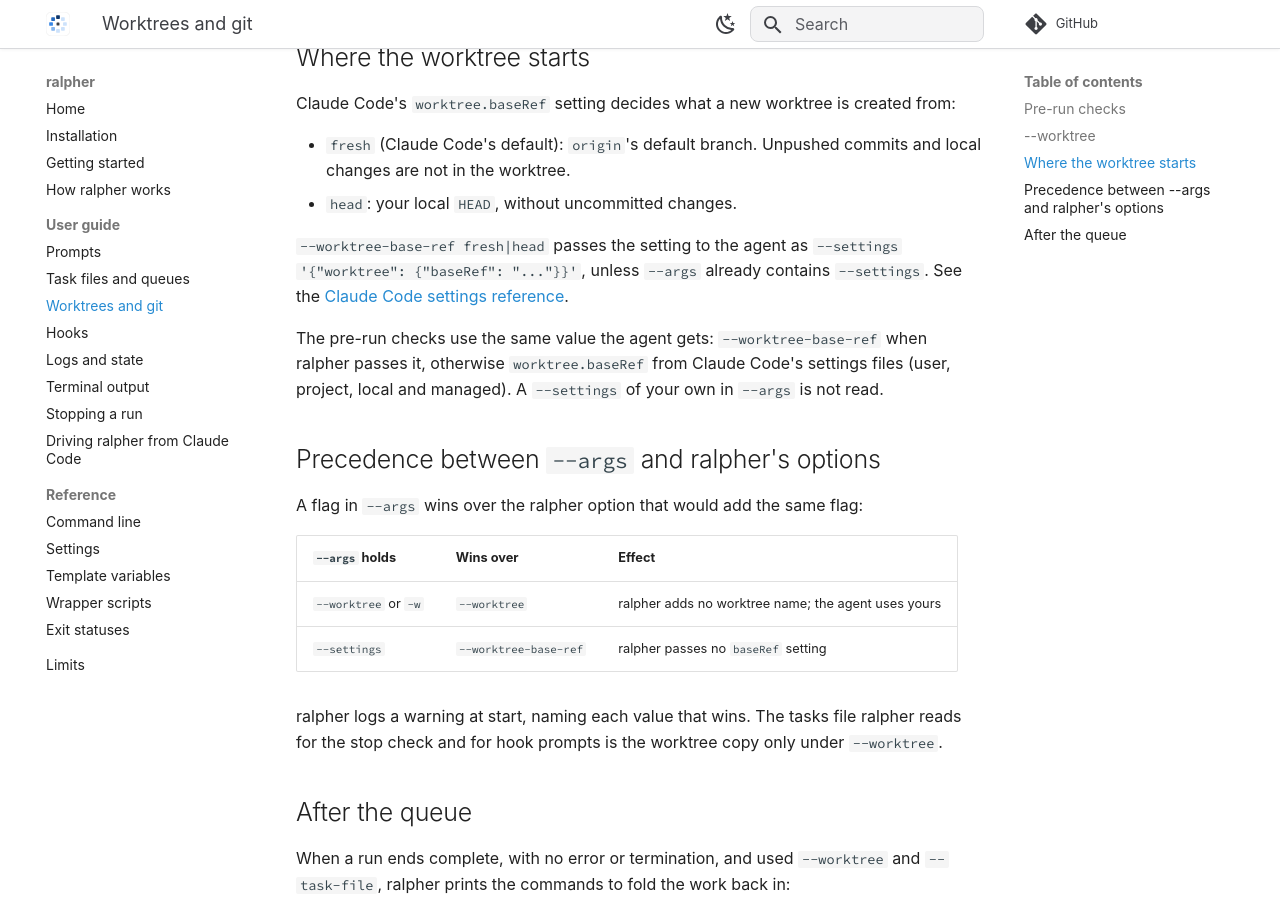
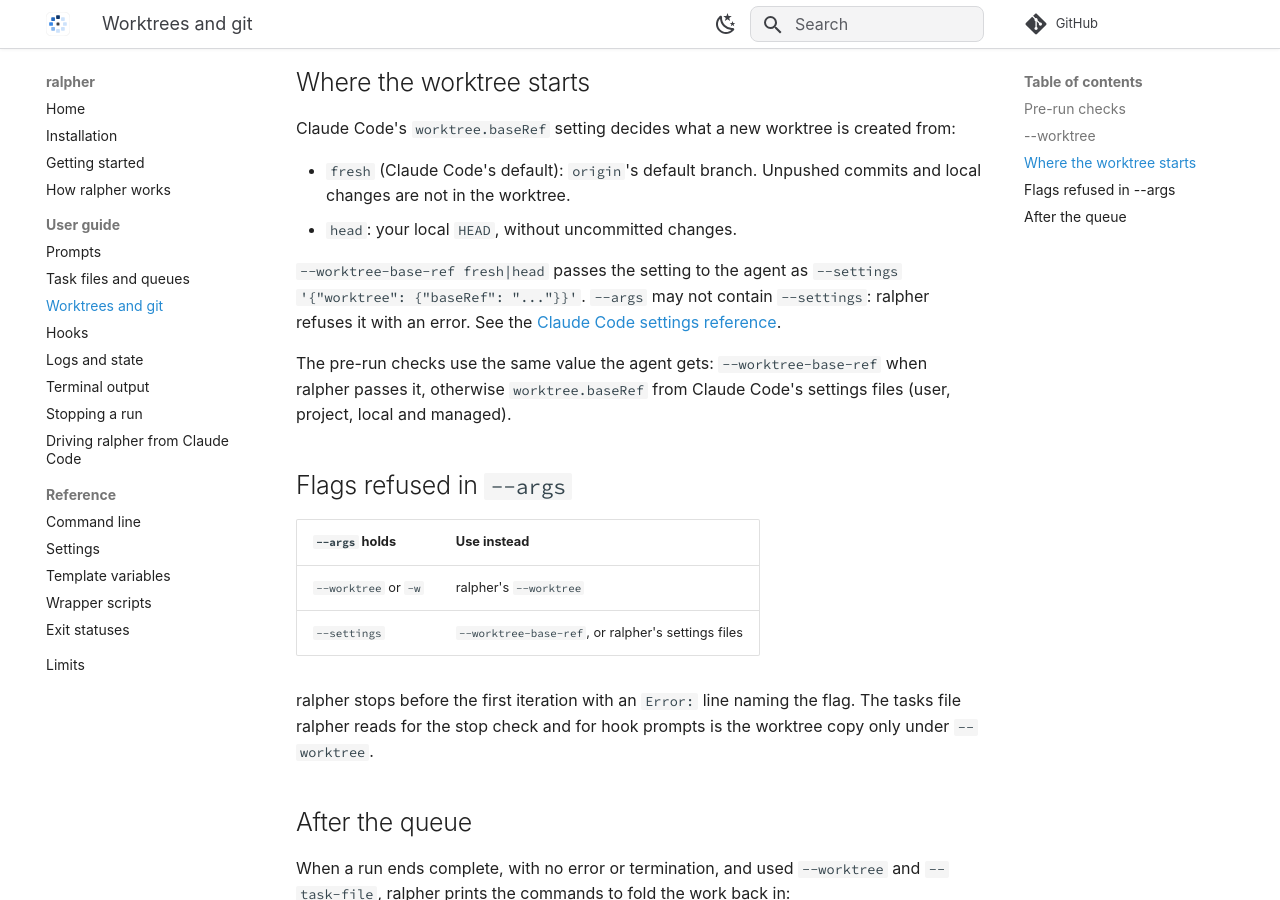
Before and after one commit to bnomis/ralpher, an MkDocs documentation site: the page built from docs/guide/worktrees.md, in a window 1280 px wide and 900 px high, scrolled down 1262 px. Built offline with MkDocs 1.6.1 and Material for MkDocs 9.7.7, drawn with Linux system fonts in a browser that asks for light colours; some web fonts are replaced; comment, search, counter and statistics services are not loaded; some of the changed text lies outside the part shown.

Commit message:
Task 7: refuse worktree flags in --args and fix the unblock prompt
Co-Authored-By: Claude Sonnet 5.5 <noreply@anthropic.com>

```diff
--- a/docs/guide/worktrees.md
+++ b/docs/guide/worktrees.md
@@ -24,8 +24,9 @@ Commit and push first, or pass `--skip-git-check` to skip every check.
 With `--worktree`, ralpher adds `--worktree <name>` to the agent's arguments,
 and Claude Code runs the agent in a git worktree of that name, on the branch
 `worktree-<name>`. Every iteration passes the same name, so every iteration
-uses the same worktree. ralpher adds nothing if `--args` already contains
-`--worktree` or `-w`.
+uses the same worktree. `--args` may not contain `--worktree` or `-w`: ralpher
+refuses it with an error, so every check and hook agrees with the agent on
+whether a worktree is used.
 
 The name comes from the tasks file: its directory name and its stem, joined
 with `-`, lowercased, with every run of characters other than `a-z` and `0-9`
@@ -52,27 +53,24 @@ created from:
 - `head`: your local `HEAD`, without uncommitted changes.
 
 `--worktree-base-ref fresh|head` passes the setting to the agent as
-`--settings '{"worktree": {"baseRef": "..."}}'`, unless `--args` already
-contains `--settings`. See the
+`--settings '{"worktree": {"baseRef": "..."}}'`. `--args` may not contain
+`--settings`: ralpher refuses it with an error. See the
 [Claude Code settings reference](https://code.claude.com/docs/en/settings-reference#worktree-baseref).
 
 The pre-run checks use the same value the agent gets: `--worktree-base-ref`
 when ralpher passes it, otherwise `worktree.baseRef` from Claude Code's
-settings files (user, project, local and managed). A `--settings` of your
-own in `--args` is not read.
+settings files (user, project, local and managed).
 
-## Precedence between `--args` and ralpher's options
+## Flags refused in `--args`
 
-A flag in `--args` wins over the ralpher option that would add the same flag:
+| `--args` holds | Use instead |
+|----------------|-------------|
+| `--worktree` or `-w` | ralpher's `--worktree` |
+| `--settings` | `--worktree-base-ref`, or ralpher's settings files |
 
-| `--args` holds | Wins over | Effect |
-|----------------|-----------|--------|
-| `--worktree` or `-w` | `--worktree` | ralpher adds no worktree name; the agent uses yours |
-| `--settings` | `--worktree-base-ref` | ralpher passes no `baseRef` setting |
-
-ralpher logs a warning at start, naming each value that wins. The tasks file
-ralpher reads for the stop check and for hook prompts is the worktree copy
-only under `--worktree`.
+ralpher stops before the first iteration with an `Error:` line naming the flag.
+The tasks file ralpher reads for the stop check and for hook prompts is the
+worktree copy only under `--worktree`.
 
 ## After the queue
 
--- a/docs/reference/cli.md
+++ b/docs/reference/cli.md
@@ -11,7 +11,7 @@ ralpher.sh [OPTIONS]
 | Option | Default | Description |
 |--------|---------|-------------|
 | `--agent AGENT` | `claude` | The agent command. |
-| `--args ARGS` | `--verbose --include-partial-messages --print --dangerously-skip-permissions --output-format stream-json` | The agent's arguments, split as a shell would. Replaces the default entirely. |
+| `--args ARGS` | `--verbose --include-partial-messages --print --dangerously-skip-permissions --output-format stream-json` | The agent's arguments, split as a shell would. Replaces the default entirely. `--worktree`, `-w` and `--settings` are refused; see [Worktrees](../guide/worktrees.md#flags-refused-in-args). |
 | `--prompt FILE` | | Read the prompt from a file. |
 | `--prompts TEXT` | | The prompt as text. Ignored when `--prompt` is given. |
 | `--iterations N` | `3` | The most iterations to run. |
```
Also changed, not shown: agents/tasks/audit-reviews/tasks-3.md (+12 -12 lines), 9 other files.
